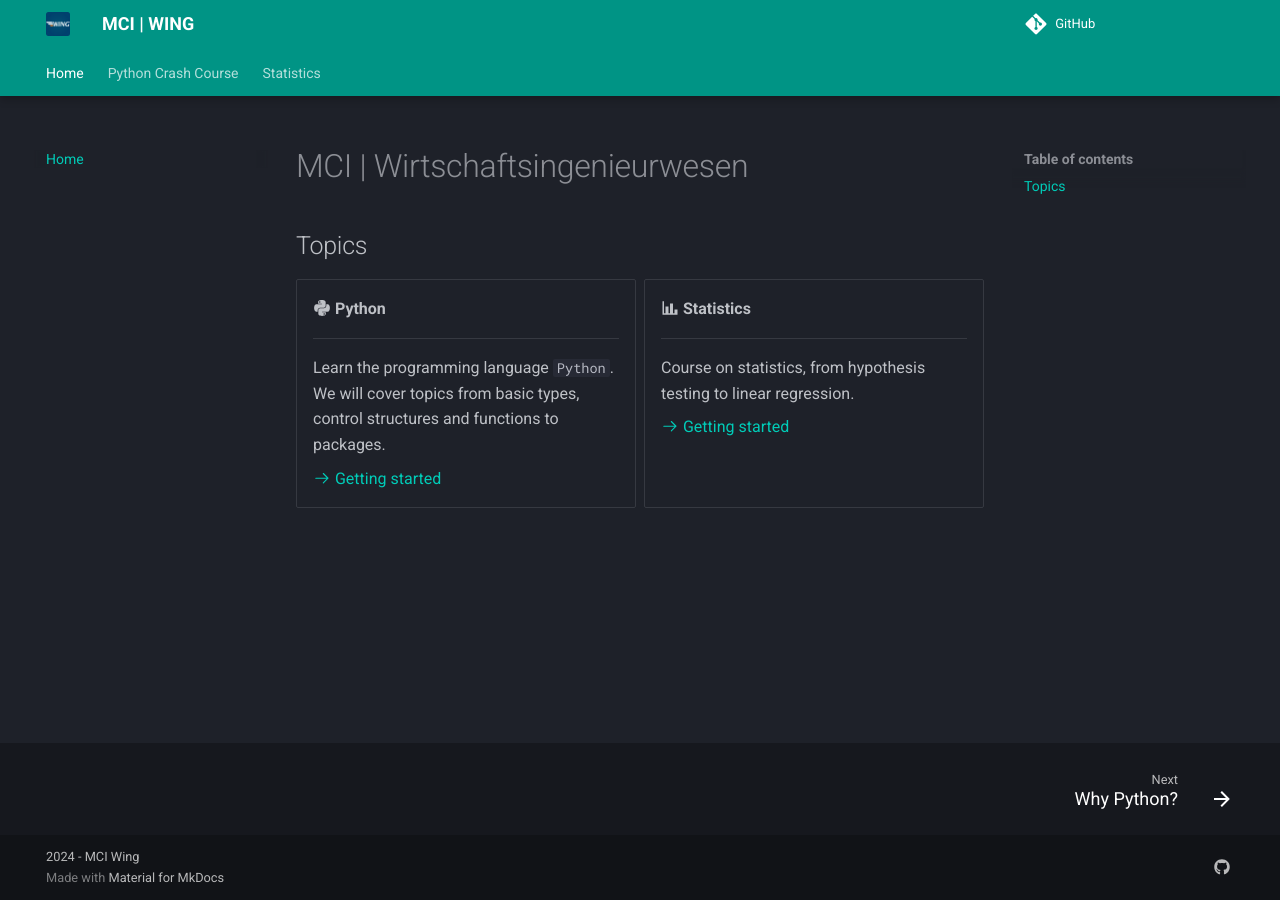
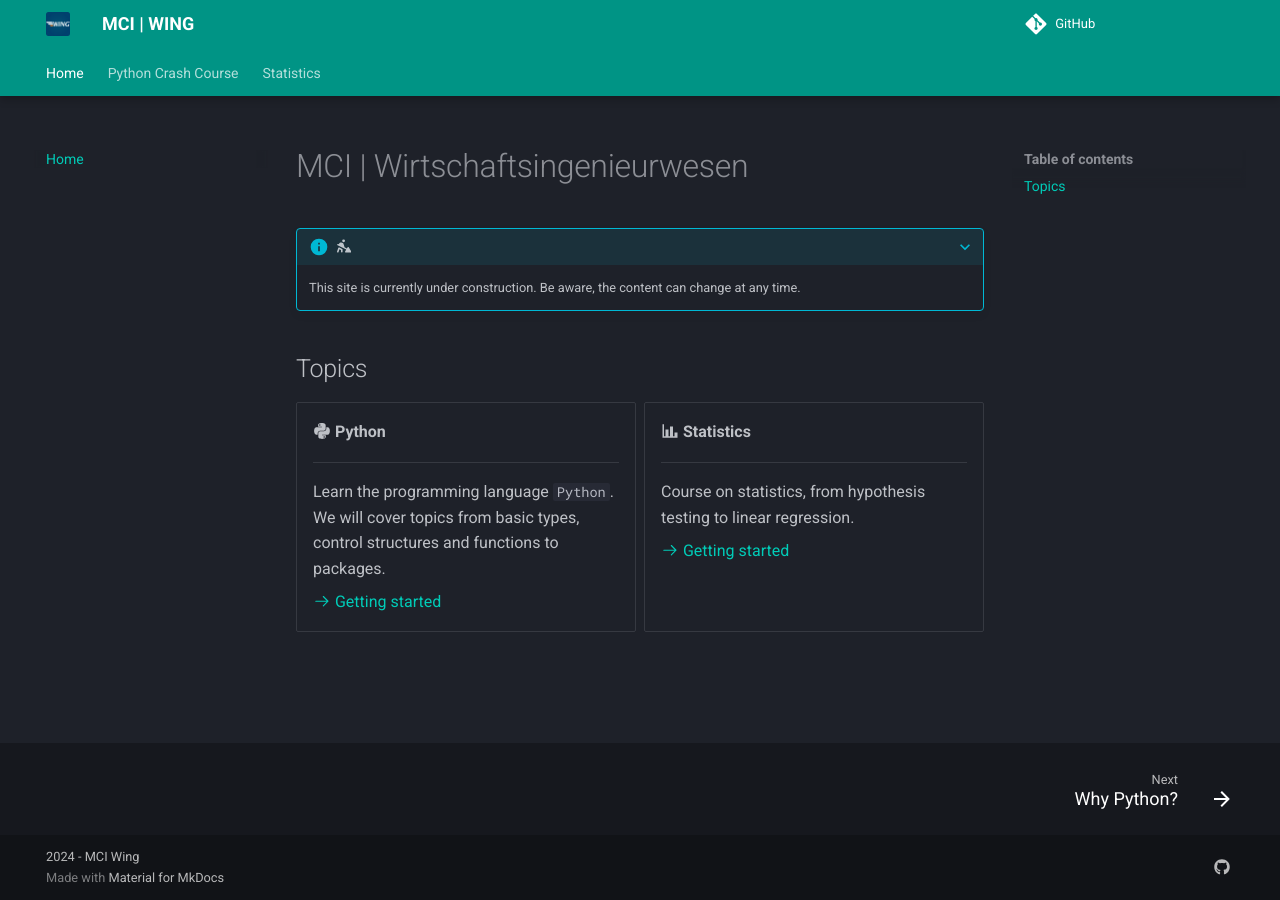
Before and after one commit to mciwing/mciwing.github.io, an MkDocs documentation site: the page built from docs/index.md, in a window 1280 px wide. Built offline with MkDocs 1.6.1 and Material for MkDocs 9.7.7, drawn with Linux system fonts in a browser that asks for light colours; comment, search, counter and statistics services are not loaded.

Commit message:
chore: info box 'site under construction' #9

```diff
--- a/docs/index.md
+++ b/docs/index.md
@@ -1,4 +1,10 @@
 # MCI | Wirtschaftsingenieurwesen
+
+
+???+ info ":fontawesome-solid-person-digging:"
+
+    This site is currently under construction. Be aware, the content can change
+    at any time.
 
 
 ## Topics
```
